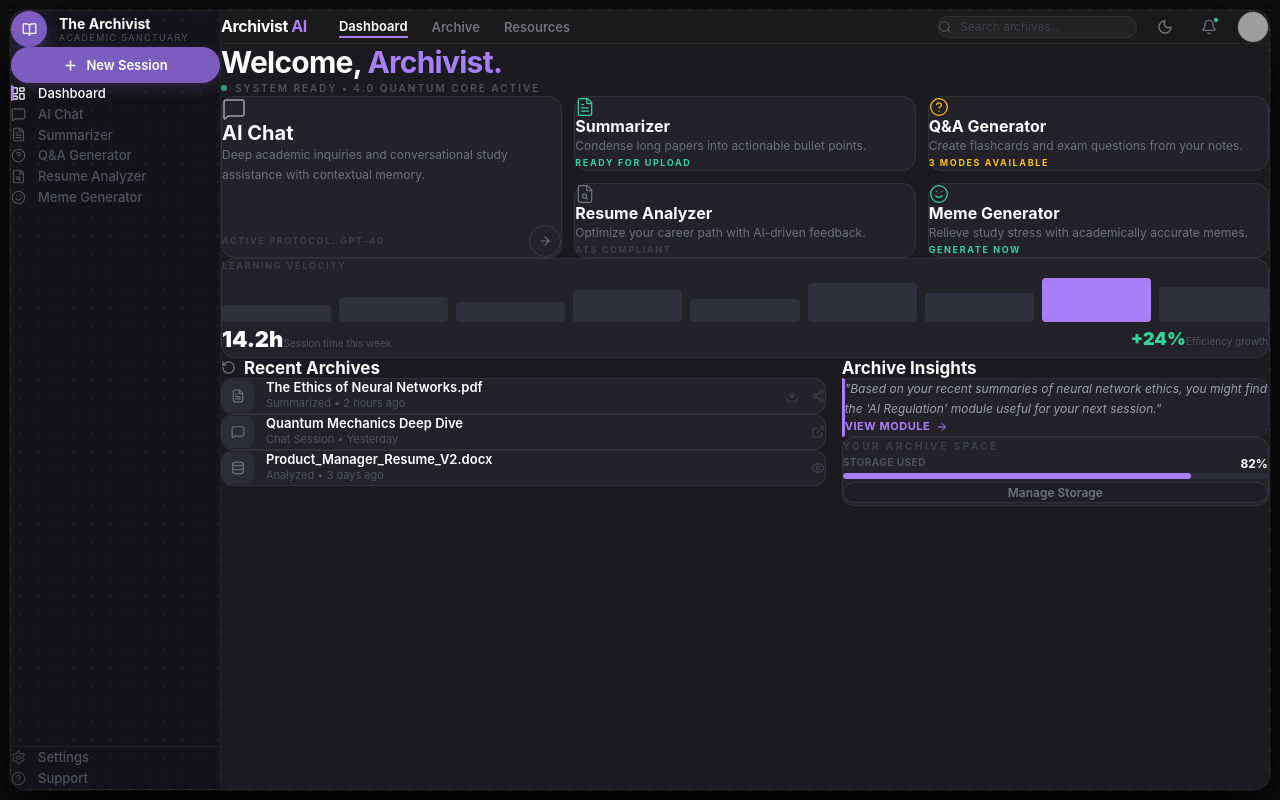
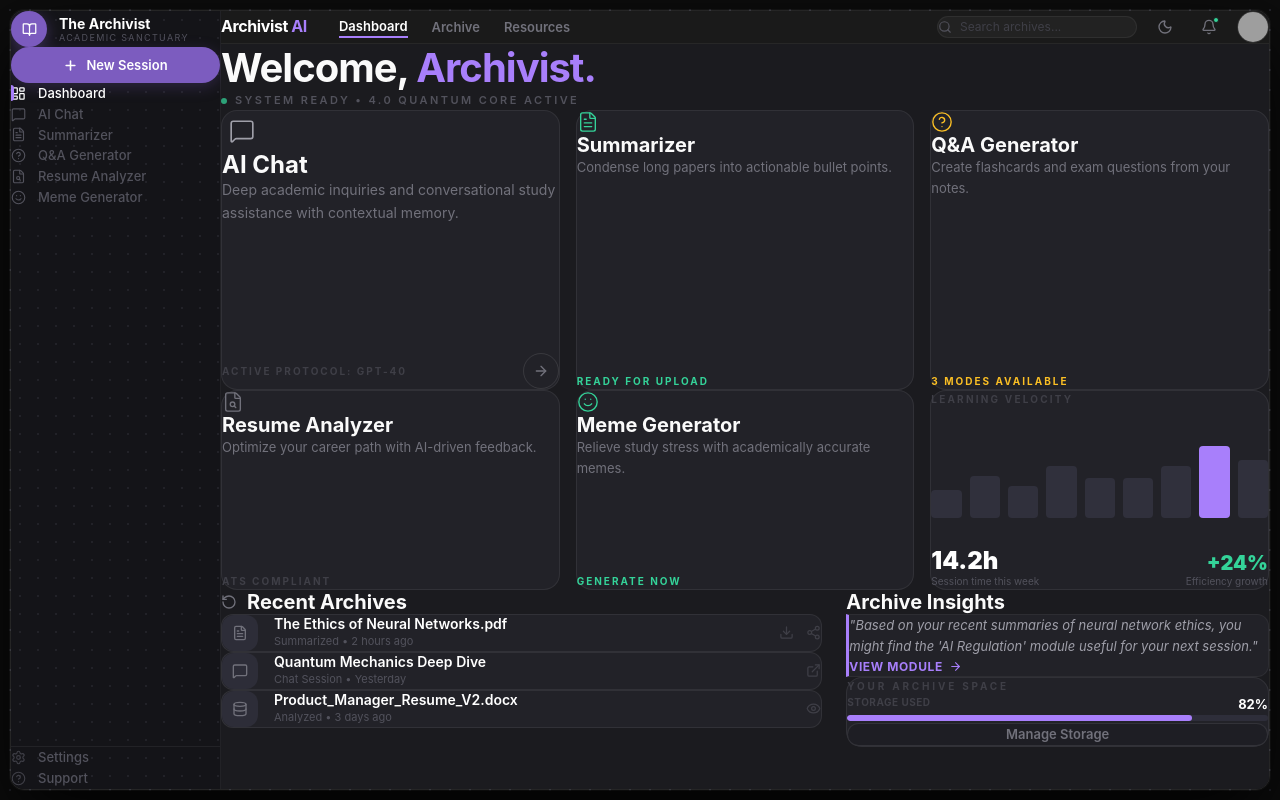
Before and after one commit to sudip-kumar-prasad/Archivist_AI, a React (Vite) app in the folder client/: page /dashboard in a window 1280 px wide. Built offline with nearby package versions, Linux system fonts and the light colour scheme; grey boxes are pictures that could not be loaded.

Commit message:
UI Fix: Correct dashboard grid to 3x2, natural card sizes with scrolling, match mockup exactly

```diff
--- a/client/src/pages/Dashboard.jsx
+++ b/client/src/pages/Dashboard.jsx
@@ -15,99 +15,99 @@ import {
 
 export default function Dashboard() {
   return (
-    <div className="p-5">
-      {/* Header */}
-      <div className="mb-5">
-        <h1 className="text-[30px] font-black text-white tracking-tight leading-tight">
+    <div className="p-8 pb-16 space-y-6">
+      {/* ── Header ───────────────────────────────── */}
+      <div className="space-y-2 pt-2">
+        <h1 className="text-[40px] font-black text-white tracking-tight leading-tight">
           Welcome, <span className="text-[#a87ffb]">Archivist.</span>
         </h1>
-        <p className="text-[10px] font-semibold uppercase tracking-[0.2em] text-zinc-600 flex items-center gap-2 mt-1">
+        <p className="text-[11px] font-semibold uppercase tracking-[0.22em] text-zinc-600 flex items-center gap-2">
           <span className="w-1.5 h-1.5 rounded-full bg-[#34d399] inline-block animate-pulse" />
           System Ready • 4.0 Quantum Core Active
         </p>
       </div>
 
-      {/* Feature Grid  */}
-      <div className="grid gap-3" style={{ gridTemplateColumns: '1fr 1fr 1fr', gridTemplateRows: 'auto auto' }}>
-        {/* Row 1: AI Chat (tall) | Summarizer | Q&A Generator */}
-        {/* AI Chat - spans rows 1+2 on column 1 */}
-        <div
-          className="bg-[#222228] border border-white/[0.07] rounded-[14px] p-5 flex flex-col justify-between group hover:border-white/[0.12] transition-all cursor-pointer"
-          style={{ gridRow: '1 / span 2', gridColumn: '1' }}
-        >
+      {/* ── Feature Grid Row 1 ───────────────────── */}
+      {/* AI Chat (left, tall) | Summarizer | Q&A Generator */}
+      <div className="grid grid-cols-3 gap-4" style={{ gridTemplateRows: 'minmax(280px, auto)' }}>
+        {/* AI Chat - left column, tall */}
+        <div className="bg-[#222228] border border-white/[0.07] rounded-2xl p-7 flex flex-col justify-between group hover:border-white/[0.14] transition-all cursor-pointer">
+          <div className="space-y-5">
+            <div className="w-10 h-10 flex items-center justify-center">
+              <MessageSquare size={26} className="text-zinc-400" strokeWidth={1.5} />
+            </div>
             <div className="space-y-3">
-            <MessageSquare size={24} className="text-zinc-400" strokeWidth={1.5} />
-            <div className="space-y-1.5">
-              <h3 className="text-[20px] font-bold text-white">AI Chat</h3>
-              <p className="text-[12px] text-zinc-500 leading-relaxed">
+              <h3 className="text-[24px] font-bold text-white">AI Chat</h3>
+              <p className="text-[14px] text-zinc-500 leading-relaxed">
                 Deep academic inquiries and conversational study assistance with contextual memory.
               </p>
             </div>
           </div>
-          <div className="flex items-center justify-between mt-4">
-            <span className="text-[9px] font-bold uppercase tracking-[0.18em] text-zinc-700">Active Protocol: GPT-40</span>
-            <div className="w-8 h-8 rounded-full border border-white/[0.1] flex items-center justify-center group-hover:bg-[#a87ffb] group-hover:border-transparent transition-all duration-300">
-              <ArrowRight size={14} className="text-zinc-500 group-hover:text-white transition-colors" />
+          <div className="flex items-center justify-between mt-8">
+            <span className="text-[10px] font-bold uppercase tracking-[0.2em] text-zinc-700">Active Protocol: GPT-40</span>
+            <div className="w-9 h-9 rounded-full border border-white/[0.1] flex items-center justify-center group-hover:bg-[#a87ffb] group-hover:border-transparent transition-all duration-300">
+              <ArrowRight size={16} className="text-zinc-500 group-hover:text-white transition-colors" />
             </div>
           </div>
         </div>
 
-        {/* Row 1, Col 2: Summarizer */}
-        <div className="bg-[#222228] border border-white/[0.07] rounded-[14px] p-5 flex flex-col justify-between group hover:border-white/[0.12] transition-all cursor-pointer" style={{ gridRow: '1', gridColumn: '2' }}>
+        {/* Summarizer */}
+        <div className="bg-[#222228] border border-white/[0.07] rounded-2xl p-6 flex flex-col justify-between group hover:border-white/[0.14] transition-all cursor-pointer">
+          <div className="space-y-4">
+            <FileText size={22} className="text-[#34d399]" strokeWidth={1.5} />
             <div className="space-y-2">
-            <FileText size={20} className="text-[#34d399]" strokeWidth={1.5} />
-            <div className="space-y-1">
-              <h3 className="text-[16px] font-bold text-white">Summarizer</h3>
-              <p className="text-[12px] text-zinc-500 leading-relaxed">Condense long papers into actionable bullet points.</p>
+              <h3 className="text-[20px] font-bold text-white">Summarizer</h3>
+              <p className="text-[13px] text-zinc-500 leading-relaxed">Condense long papers into actionable bullet points.</p>
             </div>
           </div>
-          <span className="text-[9px] font-bold uppercase tracking-[0.18em] text-[#34d399] mt-4 block">Ready for Upload</span>
+          <span className="text-[10px] font-bold uppercase tracking-[0.2em] text-[#34d399] mt-6 block">Ready for Upload</span>
         </div>
 
-        {/* Row 1, Col 3: Q&A Generator */}
-        <div className="bg-[#222228] border border-white/[0.07] rounded-[14px] p-5 flex flex-col justify-between group hover:border-white/[0.12] transition-all cursor-pointer" style={{ gridRow: '1', gridColumn: '3' }}>
+        {/* Q&A Generator */}
+        <div className="bg-[#222228] border border-white/[0.07] rounded-2xl p-6 flex flex-col justify-between group hover:border-white/[0.14] transition-all cursor-pointer">
+          <div className="space-y-4">
+            <HelpCircle size={22} className="text-[#fbbf24]" strokeWidth={1.5} />
             <div className="space-y-2">
-            <HelpCircle size={20} className="text-[#fbbf24]" strokeWidth={1.5} />
-            <div className="space-y-1">
-              <h3 className="text-[16px] font-bold text-white">Q&A Generator</h3>
-              <p className="text-[12px] text-zinc-500 leading-relaxed">Create flashcards and exam questions from your notes.</p>
+              <h3 className="text-[20px] font-bold text-white">Q&A Generator</h3>
+              <p className="text-[13px] text-zinc-500 leading-relaxed">Create flashcards and exam questions from your notes.</p>
             </div>
           </div>
-          <span className="text-[9px] font-bold uppercase tracking-[0.18em] text-[#fbbf24] mt-4 block">3 Modes Available</span>
-        </div>
-
-        {/* Row 2, Col 2: Resume Analyzer */}
-        <div className="bg-[#222228] border border-white/[0.07] rounded-[14px] p-5 flex flex-col justify-between group hover:border-white/[0.12] transition-all cursor-pointer" style={{ gridRow: '2', gridColumn: '2' }}>
-          <div className="space-y-2">
-            <FileSearch size={20} className="text-zinc-500" strokeWidth={1.5} />
-            <div className="space-y-1">
-              <h3 className="text-[16px] font-bold text-white">Resume Analyzer</h3>
-              <p className="text-[12px] text-zinc-500 leading-relaxed">Optimize your career path with AI-driven feedback.</p>
-            </div>
-          </div>
-          <span className="text-[9px] font-bold uppercase tracking-[0.18em] text-zinc-700 mt-4 block">ATS Compliant</span>
-        </div>
-
-        {/* Row 2, Col 3: Meme Generator / Learning Velocity */}
-        <div className="bg-[#222228] border border-white/[0.07] rounded-[14px] p-5 flex flex-col justify-between group hover:border-white/[0.12] transition-all cursor-pointer" style={{ gridRow: '2', gridColumn: '3' }}>
-          <div className="space-y-2">
-            <Smile size={20} className="text-[#34d399]" strokeWidth={1.5} />
-            <div className="space-y-1">
-              <h3 className="text-[16px] font-bold text-white">Meme Generator</h3>
-              <p className="text-[12px] text-zinc-500 leading-relaxed">Relieve study stress with academically accurate memes.</p>
-            </div>
-          </div>
-          <span className="text-[9px] font-bold uppercase tracking-[0.18em] text-[#34d399] mt-4 block">Generate Now</span>
+          <span className="text-[10px] font-bold uppercase tracking-[0.2em] text-[#fbbf24] mt-6 block">3 Modes Available</span>
         </div>
       </div>
 
-      {/* Learning Velocity - full width row below */}
-      <div className="mt-3 bg-[#222228] border border-white/[0.07] rounded-[14px] p-5">
-        <div className="flex items-center justify-between mb-3">
-          <p className="text-[9px] font-bold uppercase tracking-[0.2em] text-zinc-700">Learning Velocity</p>
+      {/* ── Feature Grid Row 2 ───────────────────── */}
+      {/* Resume Analyzer | Meme Generator | Learning Velocity */}
+      <div className="grid grid-cols-3 gap-4">
+        {/* Resume Analyzer */}
+        <div className="bg-[#222228] border border-white/[0.07] rounded-2xl p-6 flex flex-col justify-between group hover:border-white/[0.14] transition-all cursor-pointer min-h-[200px]">
+          <div className="space-y-4">
+            <FileSearch size={22} className="text-zinc-500" strokeWidth={1.5} />
+            <div className="space-y-2">
+              <h3 className="text-[20px] font-bold text-white">Resume Analyzer</h3>
+              <p className="text-[13px] text-zinc-500 leading-relaxed">Optimize your career path with AI-driven feedback.</p>
             </div>
-        <div className="flex items-end gap-2 h-12 mb-3">
-          {[35, 52, 40, 65, 48, 80, 60, 90, 72].map((h, i) => (
+          </div>
+          <span className="text-[10px] font-bold uppercase tracking-[0.2em] text-zinc-700 mt-6 block">ATS Compliant</span>
+        </div>
+
+        {/* Meme Generator */}
+        <div className="bg-[#222228] border border-white/[0.07] rounded-2xl p-6 flex flex-col justify-between group hover:border-white/[0.14] transition-all cursor-pointer min-h-[200px]">
+          <div className="space-y-4">
+            <Smile size={22} className="text-[#34d399]" strokeWidth={1.5} />
+            <div className="space-y-2">
+              <h3 className="text-[20px] font-bold text-white">Meme Generator</h3>
+              <p className="text-[13px] text-zinc-500 leading-relaxed">Relieve study stress with academically accurate memes.</p>
+            </div>
+          </div>
+          <span className="text-[10px] font-bold uppercase tracking-[0.2em] text-[#34d399] mt-6 block">Generate Now</span>
+        </div>
+
+        {/* Learning Velocity */}
+        <div className="bg-[#222228] border border-white/[0.07] rounded-2xl p-6 flex flex-col justify-between group hover:border-white/[0.14] transition-all min-h-[200px]">
+          <p className="text-[10px] font-bold uppercase tracking-[0.22em] text-zinc-700">Learning Velocity</p>
+          <div className="flex items-end gap-2 h-20 my-4">
+            {[35, 52, 40, 65, 50, 50, 65, 90, 72].map((h, i) => (
               <div
                 key={i}
                 className={`flex-1 rounded-sm ${i === 7 ? 'bg-[#a87ffb]' : 'bg-[#30303c]'}`}
@@ -115,47 +115,48 @@ export default function Dashboard() {
               />
             ))}
           </div>
-        <div className="flex items-center justify-between">
+          <div className="flex items-end justify-between">
             <div>
-            <span className="text-[22px] font-black text-white">14.2h</span>
-            <span className="text-[10px] text-zinc-600 ml-2">Session time this week</span>
+              <p className="text-[24px] font-black text-white leading-none">14.2h</p>
+              <p className="text-[10px] text-zinc-600 mt-1">Session time this week</p>
             </div>
             <div className="text-right">
-            <span className="text-[18px] font-black text-[#34d399]">+24%</span>
-            <span className="text-[10px] text-zinc-600 ml-2">Efficiency growth</span>
+              <p className="text-[20px] font-black text-[#34d399] leading-none">+24%</p>
+              <p className="text-[10px] text-zinc-600 mt-1">Efficiency growth</p>
+            </div>
           </div>
         </div>
       </div>
 
-      {/* Bottom Section: Recent Archives + Archive Insights */}
-      <div className="grid grid-cols-12 gap-4 mt-5">
+      {/* ── Bottom: Recent Archives + Archive Insights ── */}
+      <div className="grid grid-cols-12 gap-6 pt-2">
         {/* Recent Archives */}
-        <div className="col-span-7 space-y-3">
-          <div className="flex items-center gap-2">
-            <RotateCcw size={15} className="text-zinc-500" />
-            <h2 className="text-[17px] font-bold text-white">Recent Archives</h2>
+        <div className="col-span-7 space-y-4">
+          <div className="flex items-center gap-2.5">
+            <RotateCcw size={16} className="text-zinc-500" />
+            <h2 className="text-[20px] font-bold text-white">Recent Archives</h2>
           </div>
-          <div className="space-y-2">
+          <div className="space-y-2.5">
             {[
               { name: 'The Ethics of Neural Networks.pdf', sub: 'Summarized • 2 hours ago', icon: FileText, actions: ['download', 'share'] },
-              { name: 'Quantum Mechanics Deep Dive', sub: 'Chat Session • Yesterday', icon: MessageSquare, actions: ['external'] },
-              { name: 'Product_Manager_Resume_V2.docx', sub: 'Analyzed • 3 days ago', icon: Database, actions: ['eye'] },
+              { name: 'Quantum Mechanics Deep Dive',       sub: 'Chat Session • Yesterday', icon: MessageSquare, actions: ['external'] },
+              { name: 'Product_Manager_Resume_V2.docx',   sub: 'Analyzed • 3 days ago',    icon: Database, actions: ['eye'] },
             ].map((item, i) => (
-              <div key={i} className="flex items-center justify-between px-4 py-2.5 rounded-xl bg-[#222228] border border-white/[0.07] hover:border-white/[0.12] transition-all group cursor-pointer">
-                <div className="flex items-center gap-3">
-                  <div className="w-8 h-8 rounded-lg bg-[#2d2d38] flex items-center justify-center shrink-0">
-                    <item.icon size={14} className="text-zinc-500 group-hover:text-zinc-300 transition" />
+              <div key={i} className="flex items-center justify-between px-4 py-3.5 rounded-xl bg-[#222228] border border-white/[0.07] hover:border-white/[0.14] transition-all group cursor-pointer">
+                <div className="flex items-center gap-4">
+                  <div className="w-9 h-9 rounded-xl bg-[#2d2d38] flex items-center justify-center shrink-0">
+                    <item.icon size={16} className="text-zinc-500 group-hover:text-zinc-300 transition" />
                   </div>
                   <div>
-                    <p className="text-[13px] font-semibold text-white leading-tight">{item.name}</p>
+                    <p className="text-[14px] font-semibold text-white leading-tight">{item.name}</p>
                     <p className="text-[11px] text-zinc-600 mt-0.5">{item.sub}</p>
                   </div>
                 </div>
                 <div className="flex items-center gap-3 text-zinc-700">
-                  {item.actions.includes('download') && <Download size={14} className="hover:text-white cursor-pointer transition" />}
-                  {item.actions.includes('share') && <Share2 size={14} className="hover:text-white cursor-pointer transition" />}
-                  {item.actions.includes('external') && <ExternalLink size={14} className="hover:text-white cursor-pointer transition" />}
-                  {item.actions.includes('eye') && <Eye size={14} className="hover:text-white cursor-pointer transition" />}
+                  {item.actions.includes('download')  && <Download size={15} className="hover:text-white cursor-pointer transition" />}
+                  {item.actions.includes('share')     && <Share2 size={15} className="hover:text-white cursor-pointer transition" />}
+                  {item.actions.includes('external')  && <ExternalLink size={15} className="hover:text-white cursor-pointer transition" />}
+                  {item.actions.includes('eye')       && <Eye size={15} className="hover:text-white cursor-pointer transition" />}
                 </div>
               </div>
             ))}
@@ -163,29 +164,30 @@ export default function Dashboard() {
         </div>
 
         {/* Archive Insights */}
-        <div className="col-span-5 space-y-3">
-          <h2 className="text-[17px] font-bold text-white">Archive Insights</h2>
-          <div className="bg-[#222228] border-l-[3px] border-l-[#a87ffb] border border-white/[0.04] rounded-r-xl pl-4 pr-4 py-3.5 space-y-3">
-            <p className="text-[12px] text-zinc-400 italic leading-relaxed">
+        <div className="col-span-5 space-y-4">
+          <h2 className="text-[20px] font-bold text-white">Archive Insights</h2>
+
+          <div className="bg-[#222228] border-l-[3px] border-l-[#a87ffb] border border-white/[0.05] rounded-r-xl pl-5 pr-5 py-4 space-y-3">
+            <p className="text-[13px] text-zinc-400 italic leading-relaxed">
               "Based on your recent summaries of neural network ethics, you might find the 'AI Regulation' module useful for your next session."
             </p>
-            <button className="flex items-center gap-1.5 text-[#a87ffb] text-[11px] font-bold uppercase tracking-wider hover:gap-3 transition-all">
-              View Module <ArrowRight size={12} />
+            <button className="flex items-center gap-1.5 text-[#a87ffb] text-[12px] font-bold uppercase tracking-wider hover:gap-3 transition-all">
+              View Module <ArrowRight size={13} />
             </button>
           </div>
 
-          <div className="bg-[#222228] border border-white/[0.07] rounded-xl p-4 space-y-3">
-            <p className="text-[10px] font-bold uppercase tracking-[0.25em] text-zinc-700">Your Archive Space</p>
+          <div className="bg-[#222228] border border-white/[0.07] rounded-2xl p-5 space-y-4">
+            <p className="text-[10px] font-bold uppercase tracking-[0.28em] text-zinc-700">Your Archive Space</p>
             <div>
-              <div className="flex justify-between mb-1.5">
-                <span className="text-[10px] uppercase tracking-wider font-bold text-zinc-600">Storage Used</span>
-                <span className="text-[12px] font-bold text-white">82%</span>
+              <div className="flex justify-between mb-2">
+                <span className="text-[10px] uppercase tracking-wider font-bold text-zinc-700">Storage Used</span>
+                <span className="text-[13px] font-bold text-white">82%</span>
               </div>
               <div className="h-1.5 bg-[#2e2e3a] rounded-full overflow-hidden">
                 <div className="h-full bg-[#a87ffb] rounded-full" style={{ width: '82%' }} />
               </div>
             </div>
-            <button className="w-full py-2 rounded-xl border border-white/[0.09] text-[12px] font-semibold text-zinc-500 hover:text-white hover:bg-white/[0.04] transition-all bg-[#1e1e24]">
+            <button className="w-full py-3 rounded-xl border border-white/[0.09] text-[13px] font-semibold text-zinc-500 hover:text-white hover:bg-white/[0.04] transition-all bg-[#1e1e24]">
               Manage Storage
             </button>
           </div>
```
Lines whose indentation alone changed are shown as unchanged.
